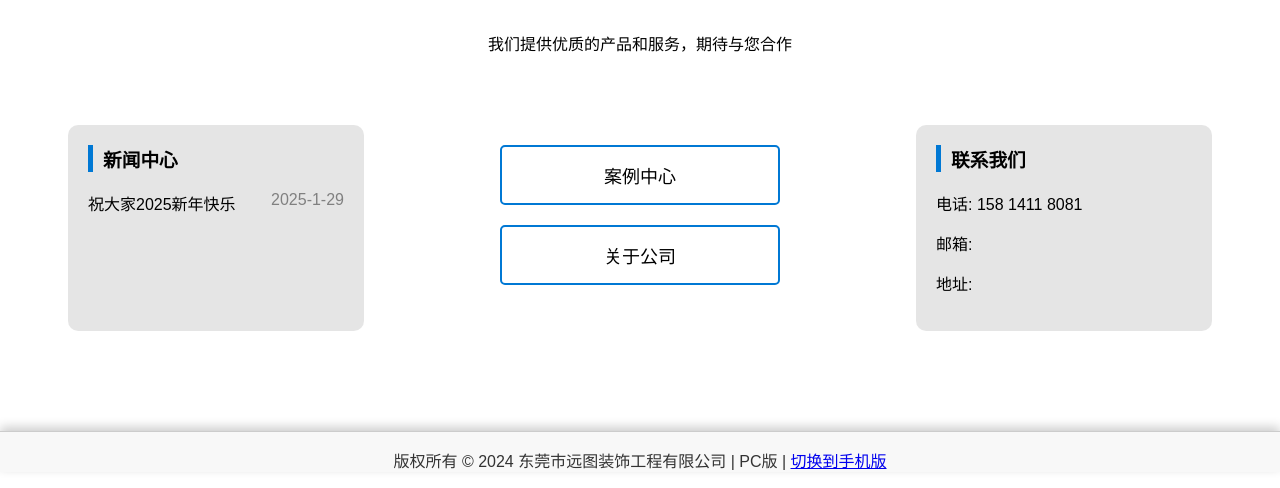
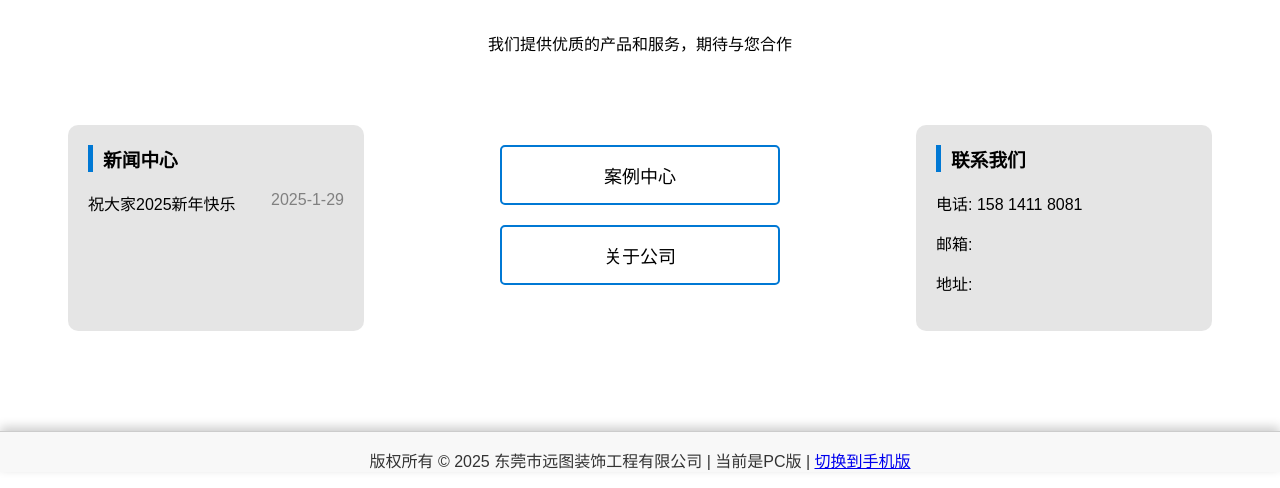
Before and after one commit to Caizhhh/caizhhh.github.io, a plain HTML site: page PC/index.html in a window 1280 px wide. Shown: the part 726-1214 px from the top of the page. Drawn offline with Linux system fonts and the light colour scheme.

Commit message:
Update index.html

```diff
--- a/PC/index.html
+++ b/PC/index.html
@@ -416,7 +416,7 @@
 
     <!-- 页脚部分 -->
     <footer class="footer">
-        <p>版权所有 © 2024 东莞市远图装饰工程有限公司 | PC版 | <a href="../Phone/index.html">切换到手机版</a></p>
+        <p>版权所有 © 2025 东莞市远图装饰工程有限公司 | 当前是PC版 | <a href="../Phone/index.html">切换到手机版</a></p>
     </footer>
 
     <script>
```
